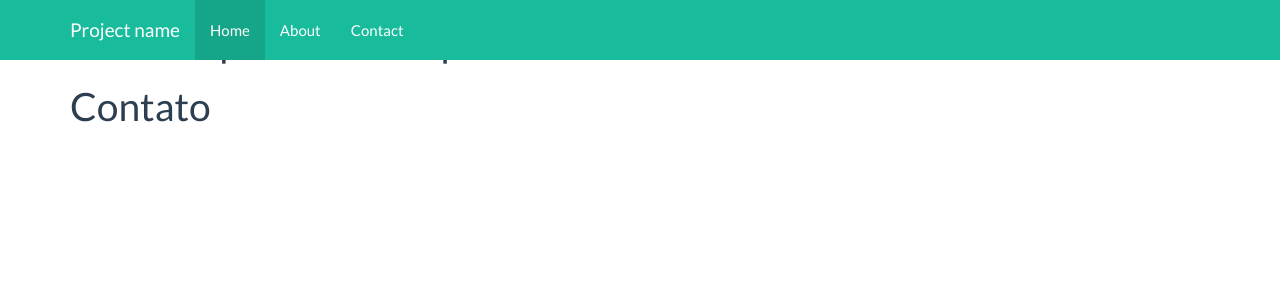
After one commit to ailsoncgt/curso-amadeus, a Django app: a page that uses core/templates/index.html in a window 1280 px wide. The commit adds this page. Shown: the top 300 px of the page. Run offline with Django 3.2, Linux system fonts and the light colour scheme; some libraries are stand-ins or nearby versions.

Commit message:
adicionando herança

```diff
--- /dev/null
+++ b/core/templates/contact.html
@@ -0,0 +1,5 @@
+{% extends "index.html" %}
+
+{% block content %}
+<h1>Contato</h1>
+{% endblock %}
--- a/core/templates/index.html
+++ b/core/templates/index.html
@@ -44,7 +44,9 @@
 
       <div class="starter-template">
         <h1>Bootstrap starter template</h1>
-        <p class="lead">Use this document as a way to quickly start any new project.<br> All you get is this text and a mostly barebones HTML document.</p>
+     	{% block content %}
+     	<h1>Index</h1>
+     	{% endblock %}
       </div>
 
     </div><!-- /.container -->
--- a/core/views.py
+++ b/core/views.py
@@ -4,3 +4,6 @@ from django.http import HttpResponse
 
 def index(request):
 	return render(request, "index.html")
+
+def contact(request):
+	return render(request, "contact.html")
--- a/simplemooc/urls.py
+++ b/simplemooc/urls.py
@@ -1,10 +1,11 @@
 from django.conf.urls import url
 from django.contrib import admin
 
-from core.views import index
+from core import views
 
 
 urlpatterns = [
-	url(r'^$', index),
+	url(r'^$', views.index),
+	url(r'^contato/$', views.contact),
     url(r'^admin/', admin.site.urls),
 ]
```
